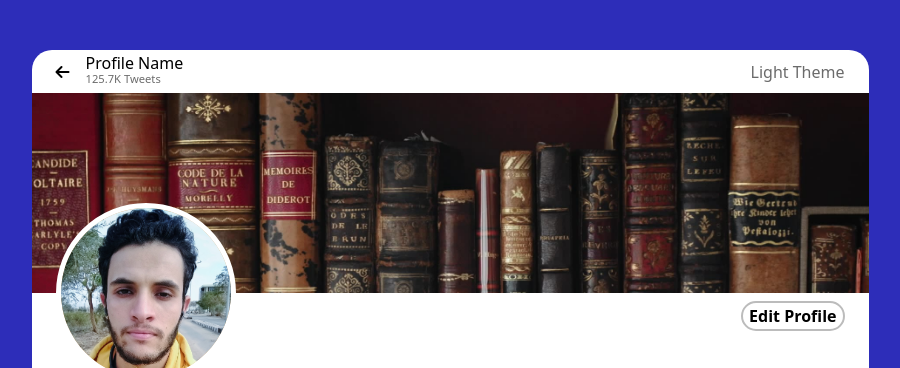
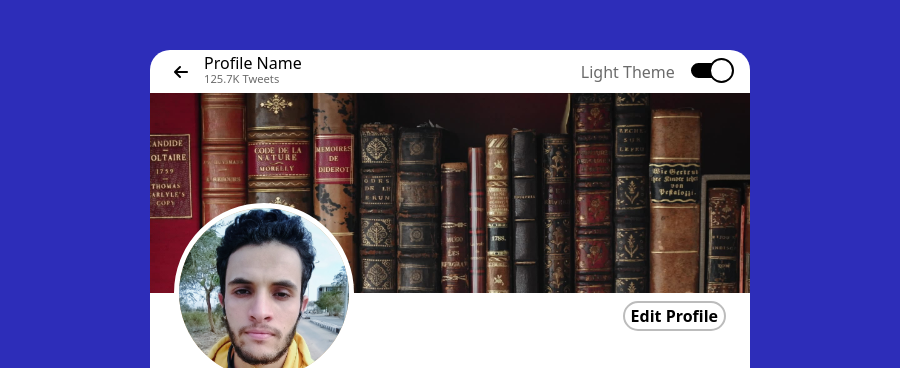
Before and after one commit to shehab0717/js-tasks-post-card, a plain HTML site: page index.html in a window 1280 px wide. Shown: the top 368 px of the page, without its empty margins (190-1090 px from the left). Drawn offline with nearby package versions, Linux system fonts and the light colour scheme.

Commit message:
design switch button

```diff
--- a/index.html
+++ b/index.html
@@ -26,7 +26,7 @@
                 </div>
                 <div class="justify-self-end">
                     <span>Light Theme</span>
-                    <div class="switch">
+                    <div class="switch switch-on">
                     </div>
                 </div>
             </div>
--- a/style.css
+++ b/style.css
@@ -16,7 +16,7 @@ body{
     background-color: var(--bg-color)
 }
 .post-card{
-    width: 75%;
+    width: 600px;
     margin: 50px auto;
     border-radius: 20px;
     background-color: var(--card-bg-color)
@@ -100,3 +100,35 @@ body{
 .primary-text{
     color: var(--text-primary-color)
 }
+
+.switch{
+    display: inline-block;
+    width: 35px;
+    height: 15px;
+    border: 2px solid var(--text-dark-color);
+    background: black;
+    border-radius: 20px;
+    position: relative;
+    box-sizing: border-box;
+    cursor: pointer;
+    margin-left: 12px;
+}
+
+.switch::before{
+    content: '';
+    width: 25px;
+    height: 25px;
+    border-radius: 50%;
+    border: 2px solid var(--text-dark-color);
+    top: -7px;
+    background-color: white;
+    position: absolute;
+}
+
+.switch-on::before{
+    right: -10px;
+}
+
+.switch-off::before{
+    left: -10px;
+}
```
Also changed, not shown: index.js (added).
